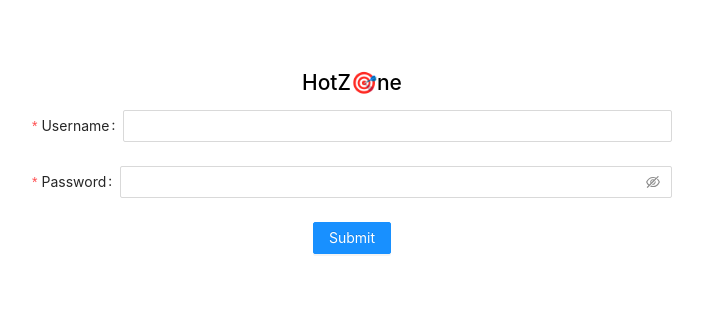
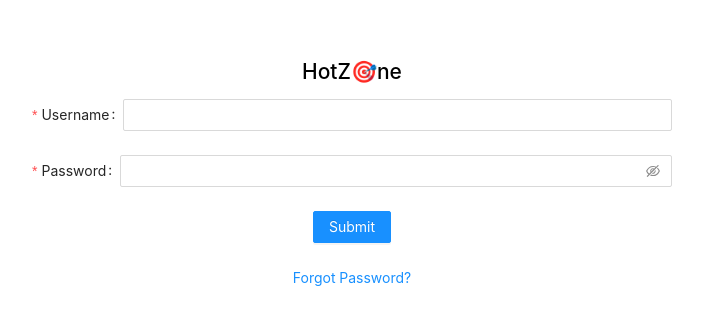
Before and after one commit to uday1331/HotZone, a React (Create React App) app in the folder web/: page /login in a window 1280 px wide. Shown: the part 228-552 px from the top of the page, without its empty margins (288-991 px from the left). Built offline with nearby package versions, Linux system fonts and the light colour scheme.

Commit message:
web: forgot password url

```diff
--- a/web/src/components/LoginPage.tsx
+++ b/web/src/components/LoginPage.tsx
@@ -1,7 +1,10 @@
 import React, { useState } from "react";
-import { Form, Input, Button, message } from "antd";
+import { Form, Input, Button, message, Typography } from "antd";
 import axios from "axios";
 import { Logo } from "./Logo";
+import { Link } from "react-router-dom";
+
+const { Link: LinkText } = Typography;
 
 interface ILogin {
   username: string;
@@ -66,6 +69,9 @@ export const LoginPage: React.FC = () => {
           </Button>
         </Form.Item>
       </Form>
+      <a href="https://group-q-hotzone.herokuapp.com/password-reset/">
+        Forgot Password?
+      </a>
     </>
   );
 };
```
